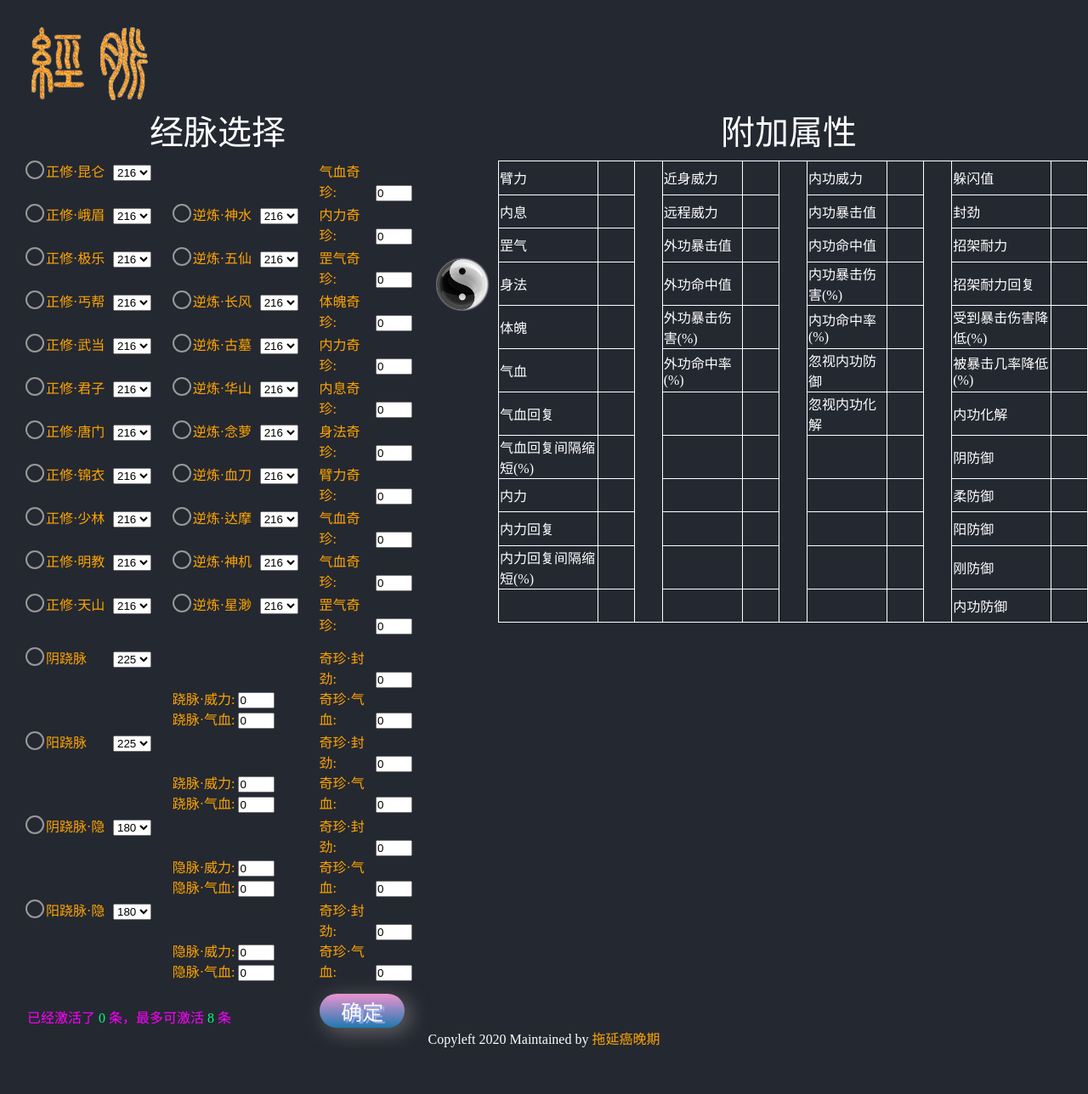
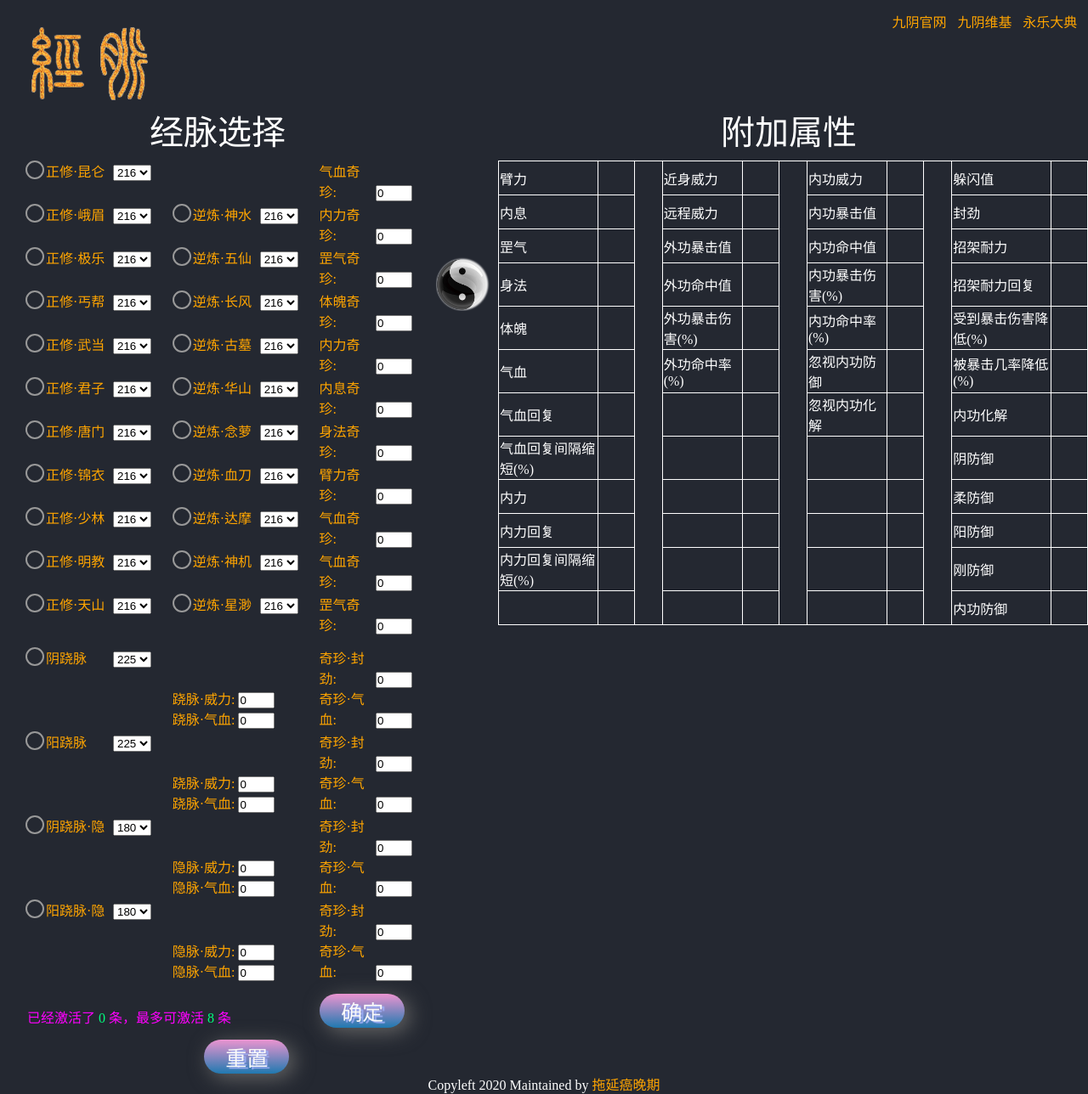
Before and after one commit to rundstedt-g/TwelveRegularMeridians, a plain HTML site: page html/main.html in a window 1280 px wide. Shown: the whole page at 85% size. Before the commit the page ends 1234 px from the top, so only its background shows below. Drawn offline with Linux system fonts and the light colour scheme.

Commit message:
feat: 项目初步完结
Signed-off-by: WangXiong <6874024@qq.com>

```diff
--- a/css/style.css
+++ b/css/style.css
@@ -49,7 +49,17 @@ footer{
     margin-top: 30px;
     margin-left: 30px;
 }
-
+.links{
+    vertical-align: top;
+    float: right;
+    margin-top: 1%;
+    margin-right: 1%;
+    text-decoration:none;
+    color: orange;
+}
+.links:hover{
+    color: yellow;
+}
 iframe{
     display: none;
 }
@@ -173,7 +183,7 @@ iframe{
     display: inline-block;
 }
 
-input[type="submit"]{
+input[type="reset"],input[type="submit"]{
     background: #eb94d0;
     /* 创建渐变 */
     background-image: -webkit-linear-gradient(top, #eb94d0, #2079b0);
@@ -197,19 +207,19 @@ input[type="submit"]{
     text-decoration: none;  /*设置无文本装饰*/
 
     padding: 0; /*内边距*/
+    margin-top: 15px;
+    float: right;
     margin-right: 7%;
-    margin-top: 15px;
 
     width: 100px;
     height: 40px;
     border: none; /*去除边框*/
     outline: none; /*outline（轮廓）是绘制于元素周围的一条线，位于边框边缘的外围，可起到突出元素的作用。*/
-    float: right;
     display: inline-block;
 }
 
 /* button悬停样式 */
-input[type="submit"]:hover {
+input[type="reset"]:hover,input[type="submit"]:hover {
     background: #2079b0;
     background-image: -webkit-linear-gradient(top, #2079b0, #eb94d0);
     background-image: -moz-linear-gradient(top, #2079b0, #eb94d0);
@@ -248,11 +258,11 @@ table,th,td{
 }
 
 #contentOfOutput td{
-    height: 36.5px;
+    height: 37px;
     color: white;
 }
 
-.propValue{
+#contentOfOutput td[class="propValue"]{
     width: 40px;
     color: mediumspringgreen;
 }
--- a/html/main.html
+++ b/html/main.html
@@ -9,6 +9,10 @@
 <body>
     <div id="heading">
         <a href=""><img alt="经脉" src="../images/logo.png"></a>
+        <a class="links" href="http://9yin.azurewebsites.net/" target="_blank">永乐大典</a>
+        <a class="links" href="https://9yin.woniu.com/wiki/" target="_blank">九阴维基</a>
+        <a class="links" href="https://9yin.woniu.com/main.html" target="_blank">九阴官网</a>
+
     </div>
     <div id="hoverProp">
         <span id="hoverPropJingMaiName"></span>
@@ -425,7 +429,8 @@
             <span class="countTxt">条，最多可激活</span>
             <span class="countNum">8</span>
             <span class="countTxt">条</span>
-            <input  type="submit" value="确定" onclick="sumProp()">
+            <input  id="submitObj" onclick="sumProp(this)" type="submit" value="确定">
+            <input  id="resetObj" onclick="sumProp(this)" type="reset" value="重置">
         </form>
     </div>
     <div id="contentOfMid">
@@ -435,7 +440,7 @@
         <span class="titleStyle">附加属性</span>
         <table>
             <tr>
-                <td>臂力</td>
+                <td class="propName">臂力</td>
                 <td class="propValue" id="propValue0"></td>
                 <td class="spaces" rowspan="12"></td>
                 <td>近身威力</td>
--- a/js/eventListener.js
+++ b/js/eventListener.js
@@ -213,9 +213,27 @@ var propList = {
     gangFangYu: 0,
     neiGongFangYu: 0
 }
-function sumProp(){
+function checkConstraint(){
+    var q = document.querySelectorAll("input[type=\"number\"]");
+    for(var i=0;i<q.length;i++){
+        if(q[i].checkValidity()==false){
+            return false;
+        }
+    }
+    return true;
+}
+
+function sumProp(buttonObj){
     for(var i in propList){
         propList[i] = 0;
+    }
+    if(buttonObj.id === "resetObj"){
+        printPropList();
+    }
+    else{
+        if(checkConstraint()==false){
+            printPropList();
+            return false;
         }
         var objs = document.getElementsByName("jingMai");
         var objsSelect = [];
@@ -269,76 +287,125 @@ function sumProp(){
             if(idTmp.length < 10){
                 if(idTmp=="kunLun"){
                     qiZhenValue = parseInt(document.getElementById("kunLunQiXue").value);
+                    if(isNaN(qiZhenValue)){
+                        qiZhenValue=0;
+                    }
                     propList["qiXue"] += qiZhenValue;
                 }
                 else if((idTmp=="eMei" || idTmp=="shenShui") && activate["eMei"]==false){
                     qiZhenValue = parseInt(document.getElementById("eMeiNeiLi").value);
+                    if(isNaN(qiZhenValue)){
+                        qiZhenValue=0;
+                    }
                     propList["neiLi"] += qiZhenValue;
                     activate["eMei"] = true;
                 }
                 else if((idTmp=="jiLe" || idTmp=="wuXian") && activate["jiLe"]==false){
                     qiZhenValue = parseInt(document.getElementById("jiLeGangQi").value);
+                    if(isNaN(qiZhenValue)){
+                        qiZhenValue=0;
+                    }
                     propList["gangQi"] += qiZhenValue;
                     activate["jiLe"] = true;
                 }
                 else if((idTmp=="gaiBang" || idTmp=="changFeng") && activate["gaiBang"]==false){
                     qiZhenValue = parseInt(document.getElementById("gaiBangTiPo").value);
+                    if(isNaN(qiZhenValue)){
+                        qiZhenValue=0;
+                    }
                     propList["tiPo"] += qiZhenValue;
                     activate["gaiBang"] = true;
                 }
                 else if((idTmp=="wuDang" || idTmp=="guMu") && activate["wuDang"]==false){
                     qiZhenValue = parseInt(document.getElementById("wuDangNeiLi").value);
+                    if(isNaN(qiZhenValue)){
+                        qiZhenValue=0;
+                    }
                     propList["neiLi"] += qiZhenValue;
                     activate["wuDang"] = true;
                 }
                 else if((idTmp=="junZi" || idTmp=="huaShan") && activate["junZi"]==false){
                     qiZhenValue = parseInt(document.getElementById("junZiNeiXi").value);
+                    if(isNaN(qiZhenValue)){
+                        qiZhenValue=0;
+                    }
                     propList["neiXi"] += qiZhenValue;
                     activate["junZi"] = true;
                 }
                 else if((idTmp=="tangMen" || idTmp=="nianLuo") && activate["tangMen"]==false){
-                qiZhenValue = parseInt(document.getElementById("tangMenShenFan").value);
+                    qiZhenValue = parseInt(document.getElementById("tangMenShenFa").value);
+                    if(isNaN(qiZhenValue)){
+                        qiZhenValue=0;
+                    }
                     propList["shenFa"] += qiZhenValue;
                     activate["tangMen"] = true;
                 }
                 else if((idTmp=="jinYi" || idTmp=="xueDao") && activate["jinYi"]==false){
                     qiZhenValue = parseInt(document.getElementById("jinYiBiLi").value);
+                    if(isNaN(qiZhenValue)){
+                        qiZhenValue=0;
+                    }
                     propList["biLi"] += qiZhenValue;
                     activate["jinYi"] = true;
                 }
                 else if((idTmp=="shaoLin" || idTmp=="daMo") && activate["shaoLin"]==false){
                     qiZhenValue = parseInt(document.getElementById("shaoLinQiXue").value);
+                    if(isNaN(qiZhenValue)){
+                        qiZhenValue=0;
+                    }
                     propList["qiXue"] += qiZhenValue;
                     activate["shaoLin"] = true;
                 }
                 else if((idTmp=="mingJiao" || idTmp=="shenJi") && activate["mingJiao"]==false){
                     qiZhenValue = parseInt(document.getElementById("mingJiaoQiXue").value);
+                    if(isNaN(qiZhenValue)){
+                        qiZhenValue=0;
+                    }
                     propList["qiXue"] += qiZhenValue;
                     activate["mingJiao"] = true;
                 }
                 else if((idTmp=="tianShan" || idTmp=="xingMiao") && activate["tianShan"]==false){
                     qiZhenValue = parseInt(document.getElementById("tianShanGangQi").value);
+                    if(isNaN(qiZhenValue)){
+                        qiZhenValue=0;
+                    }
+                    if(isNaN(qiZhenValue)){
+                        qiZhenValue=0;
+                    }
                     propList["gangQi"] += qiZhenValue;
                     activate["tianShan"] = true;
                 }
             }
             else{
                 var addWeiLi = parseInt(document.getElementById(idTmp+"WeiLi").value);
+                if(isNaN(addWeiLi)){
+                    addWeiLi=0;
+                }
                 propList["yuanChengWeiLi"] += addWeiLi;
                 propList["jinShenWeiLi"] += addWeiLi;
                 propList["neiGongWeiLi"] += addWeiLi;
 
                 var addQiXue = parseInt(document.getElementById(idTmp+"QiXue").value);
+                if(isNaN(addQiXue)){
+                    addQiXue=0;
+                }
                 propList["qiXue"] += addQiXue;
 
                 var qiZhenFengJin = parseInt(document.getElementById(idTmp+"QiZhenFengJin").value);
+                if(isNaN(qiZhenFengJin)){
+                    qiZhenFengJin=0;
+                }
                 propList["fengJin"] += qiZhenFengJin;
 
                 var qiZhenQiXue = parseInt(document.getElementById(idTmp+"QiZhenQiXue").value);
+                if(isNaN(qiZhenQiXue)){
+                    qiZhenQiXue=0;
+                }
                 propList["qiXue"] += qiZhenQiXue;
             }
         }
         printPropList();
+    }
 }
 function printPropList(){
     var j = 0;
@@ -346,9 +413,9 @@ function printPropList(){
         if(propList[i] != 0){
             document.getElementById("propValue"+j).innerHTML = propList[i];
         }
+        else {
+            document.getElementById("propValue"+j).innerHTML ="";
+        }
         j++;
     }
 }
-/* 1.属性打印出来变色
-   2.表单内容验证失败不执行onclick
- */
```
Lines whose indentation alone changed are shown as unchanged.
